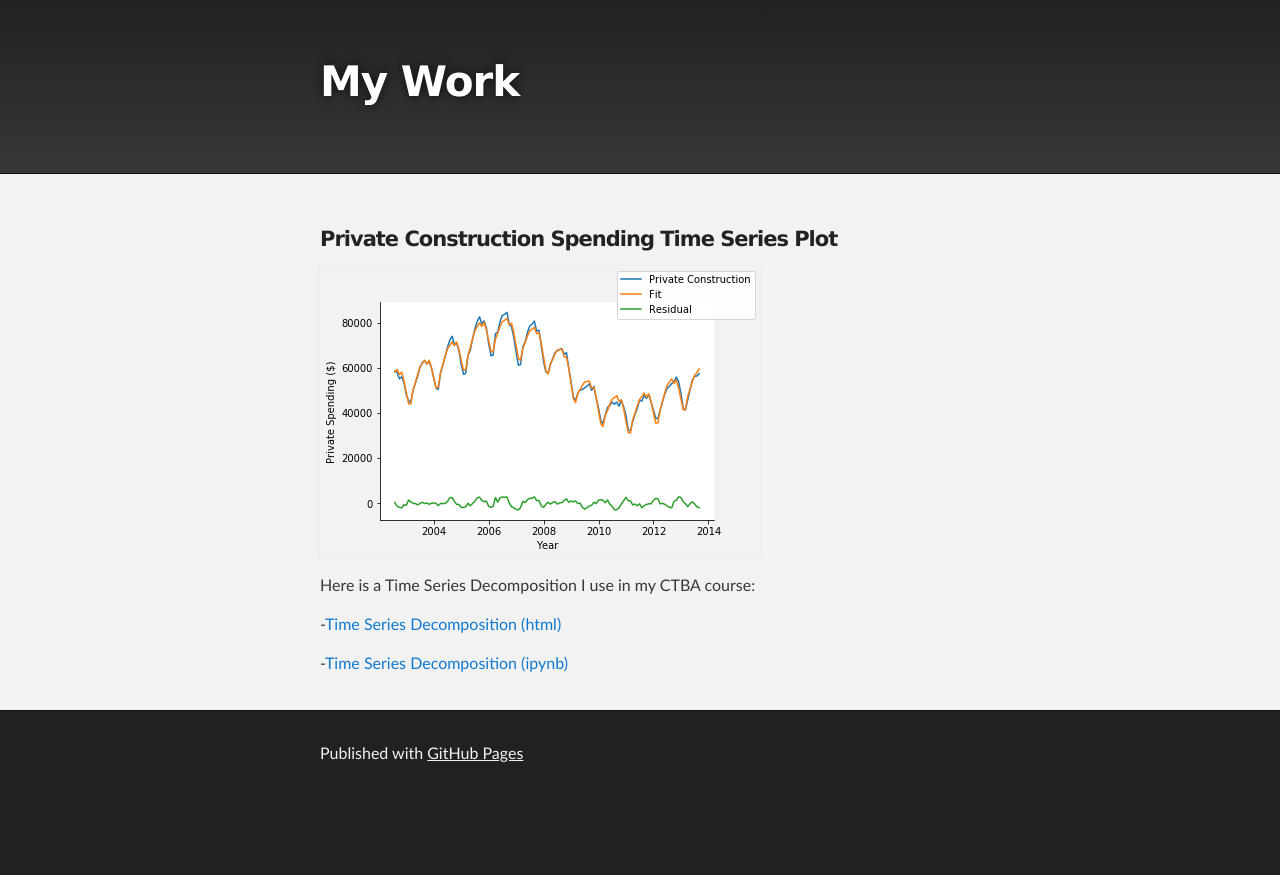
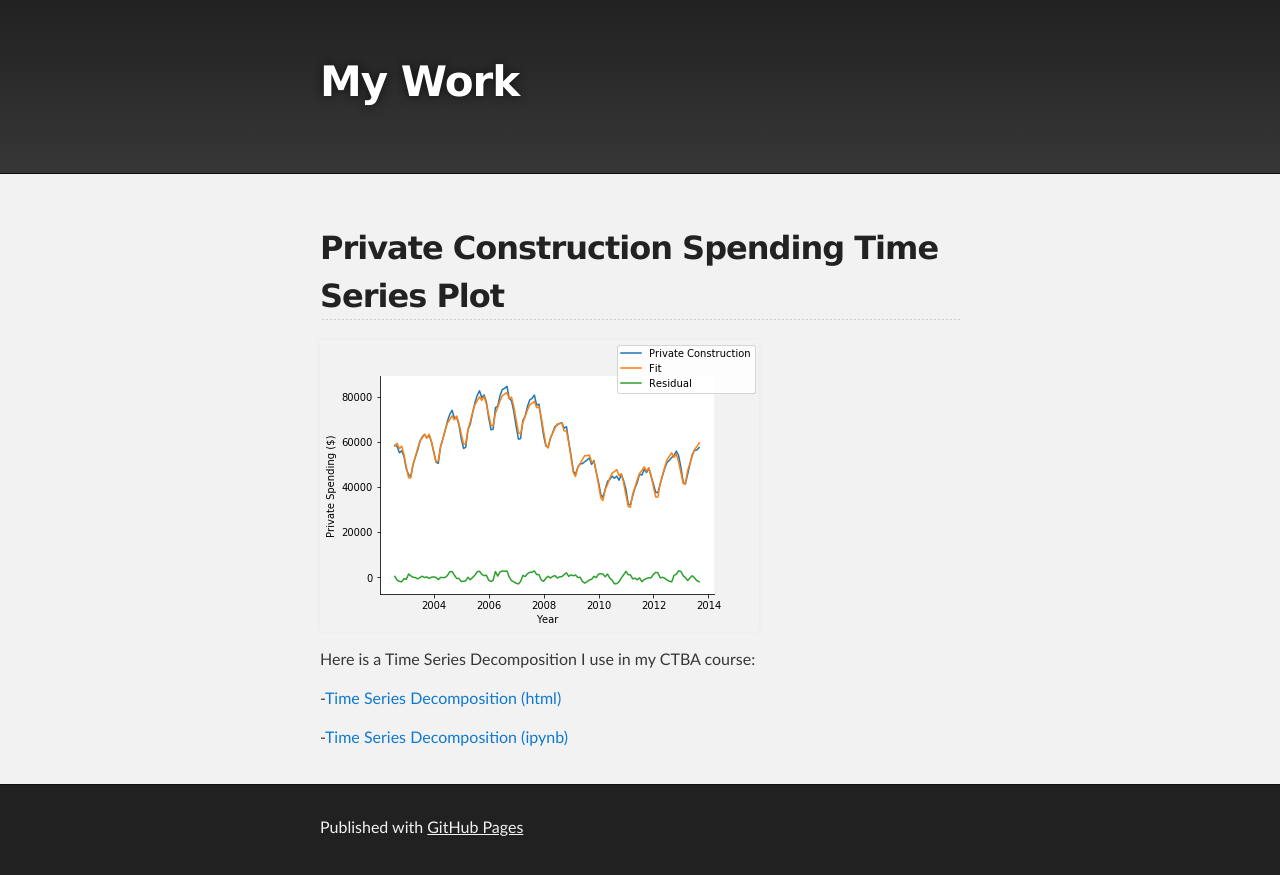
Before and after one commit to cav24/cav24.github.io, a Jekyll site: the page built from timeseries/index.md, in a window 1280 px wide. Shown: the top 875 px of the page. Built offline with Jekyll 4.4.1, drawn with Linux system fonts in a browser that asks for light colours; our own code applies the rules of GitHub Pages for plain Markdown files; the repository's description, which GitHub fills in, is left out.

Commit message:
Update index.md

```diff
--- a/timeseries/index.md
+++ b/timeseries/index.md
@@ -3,7 +3,7 @@ title: Time Series Decomposition
 description: Course Content
 ---
 
-#### Private Construction Spending Time Series Plot
+## Private Construction Spending Time Series Plot
 
 
 ![Private TS Plot](tsplot.png)
```
